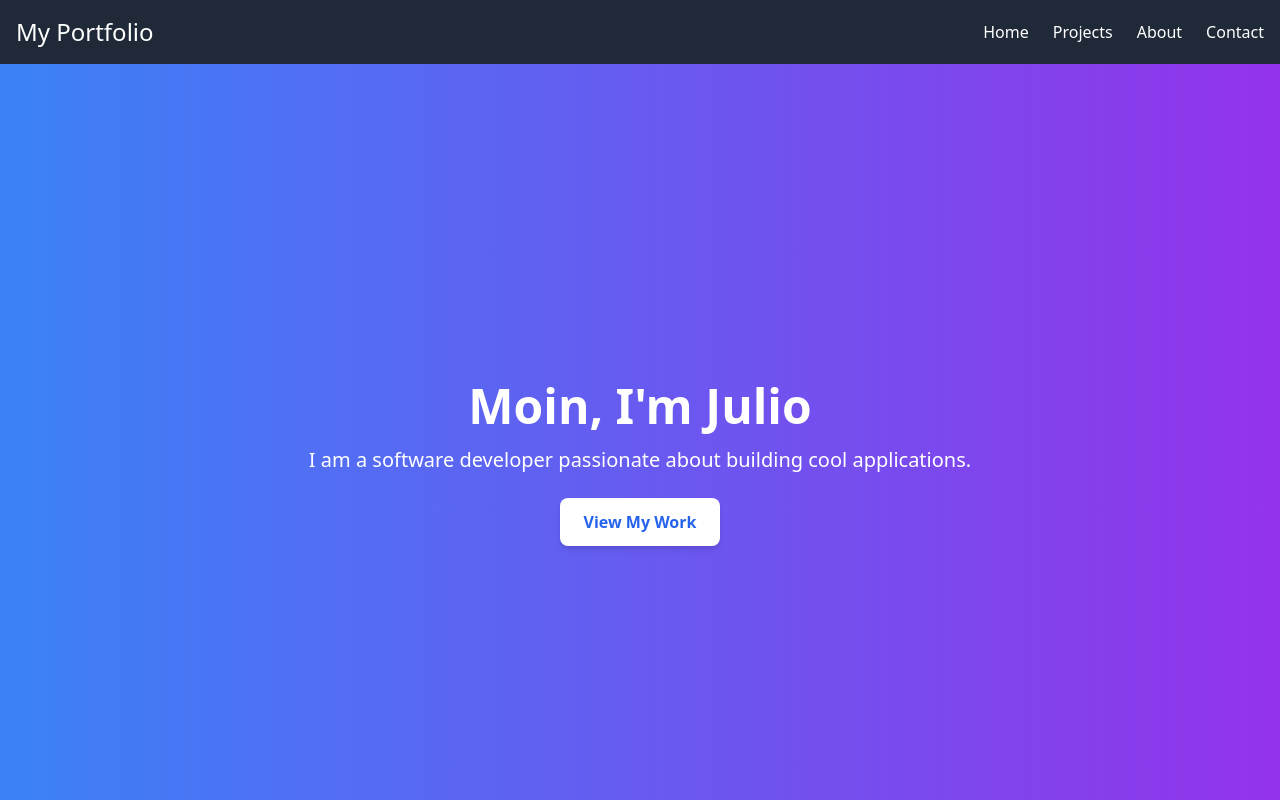
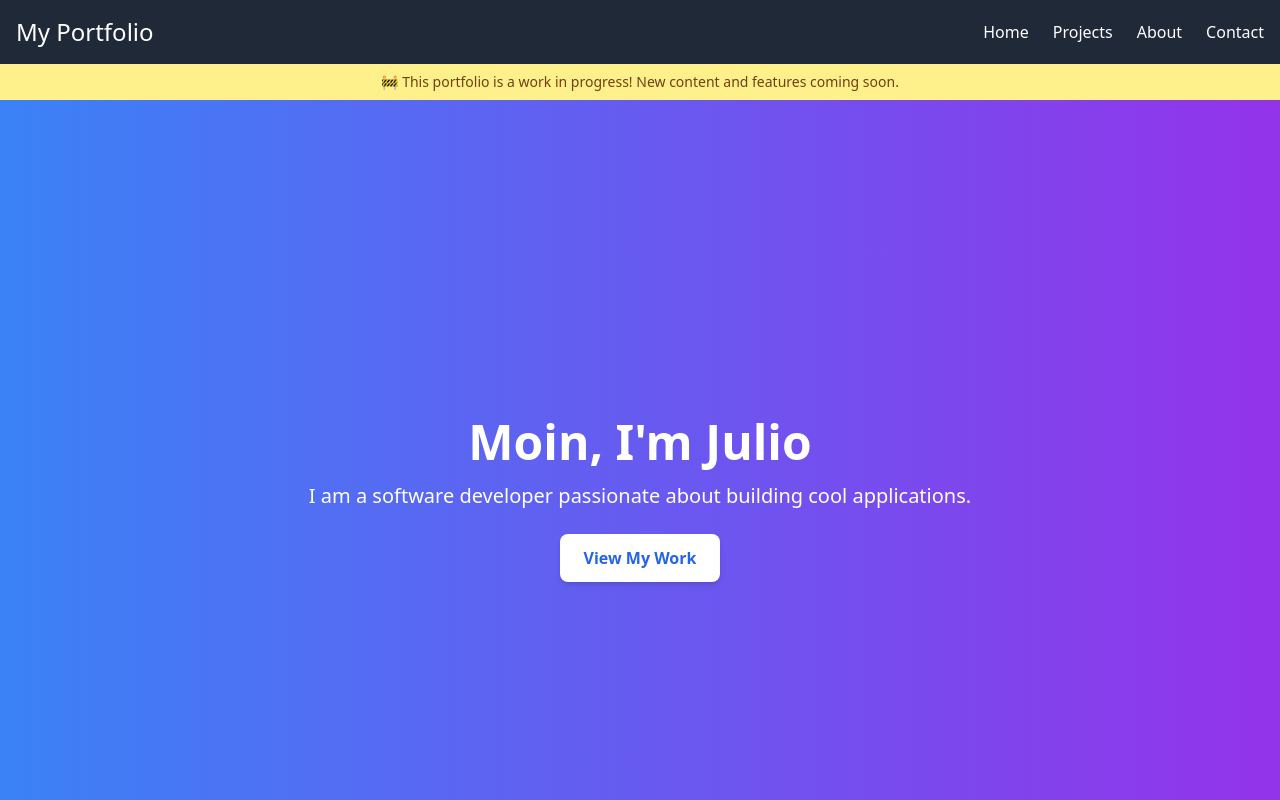
Before and after one commit to JulioGaekel/my-portfolio, a React (Vite) app: page / in a window 1280 px wide. Shown: the top 800 px of the page. Built offline with nearby package versions, Linux system fonts and the light colour scheme.

Commit message:
Add under development notices

```diff
--- a/src/App.jsx
+++ b/src/App.jsx
@@ -11,6 +11,10 @@ function App() {
         <Router>
             <div className="w-screen min-h-screen flex flex-col bg-gray-100 text-gray-900">
                 <Navbar />
+                <div className="bg-yellow-200 text-yellow-900 text-center py-2 px-4 text-sm font-medium">
+  🚧 This portfolio is a work in progress! New content and features coming soon.
+</div>
+
                 <Routes>
                     <Route path="/" element={<Home />} />
                     <Route path="/projects" element={<Projects />} />
```
